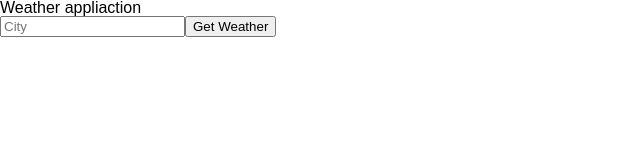
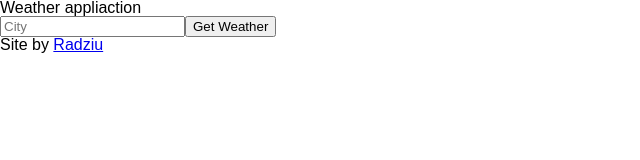
Before and after one commit to Radek-Wawrzyk/Weather-App, a React (Create React App) app: page / in a window 1280 px wide. Shown: the top 160 px of the page, without its empty margins (0-640 px from the left). Built offline with nearby package versions, Linux system fonts and the light colour scheme.

Commit message:
Added footer component

```diff
--- a/src/App.js
+++ b/src/App.js
@@ -2,6 +2,7 @@ import React, { Component } from 'react';
 import Header from "./components/Header";
 import Form from "./components/Form";
 import Weather from './components/Weather';
+import Footer from './components/Footer';
 
 const apiKey = "11c38b071f2eeb832c531f427ef6b289";
 
@@ -57,6 +58,7 @@ class App extends Component {
           wind={this.state.wind}
           error={this.state.error}
         ></Weather>
+        <Footer></Footer>
       </div>
     );
   }
--- /dev/null
+++ b/src/components/Footer.js
@@ -0,0 +1,13 @@
+import React, { Component } from 'react';
+
+class Footer extends Component {
+  render() {
+    return (
+      <footer>
+        <p>Site by <a href="https://github.com/Radek-Wawrzyk">Radziu</a></p>
+      </footer>
+    );
+  }
+}
+
+export default Footer;
```
